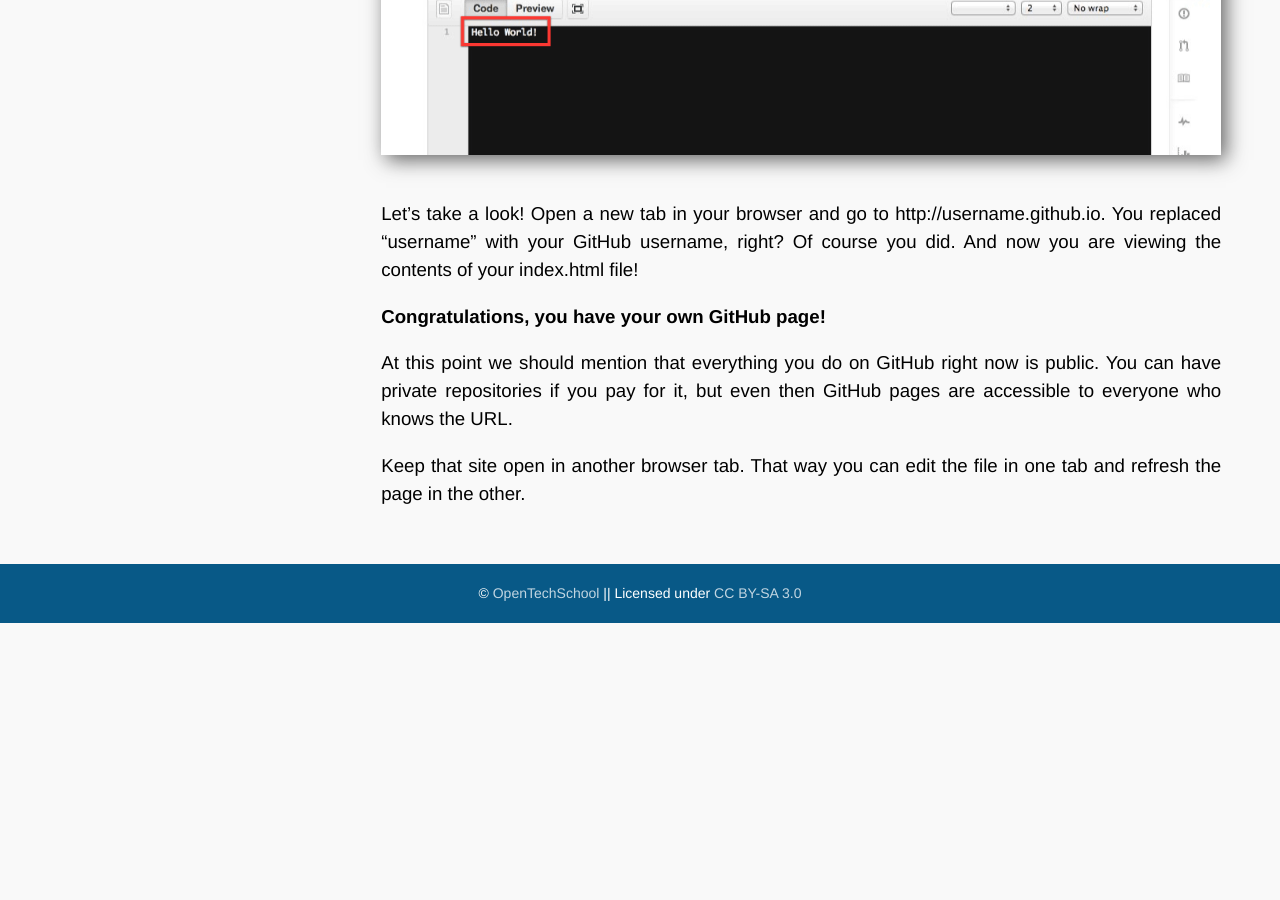
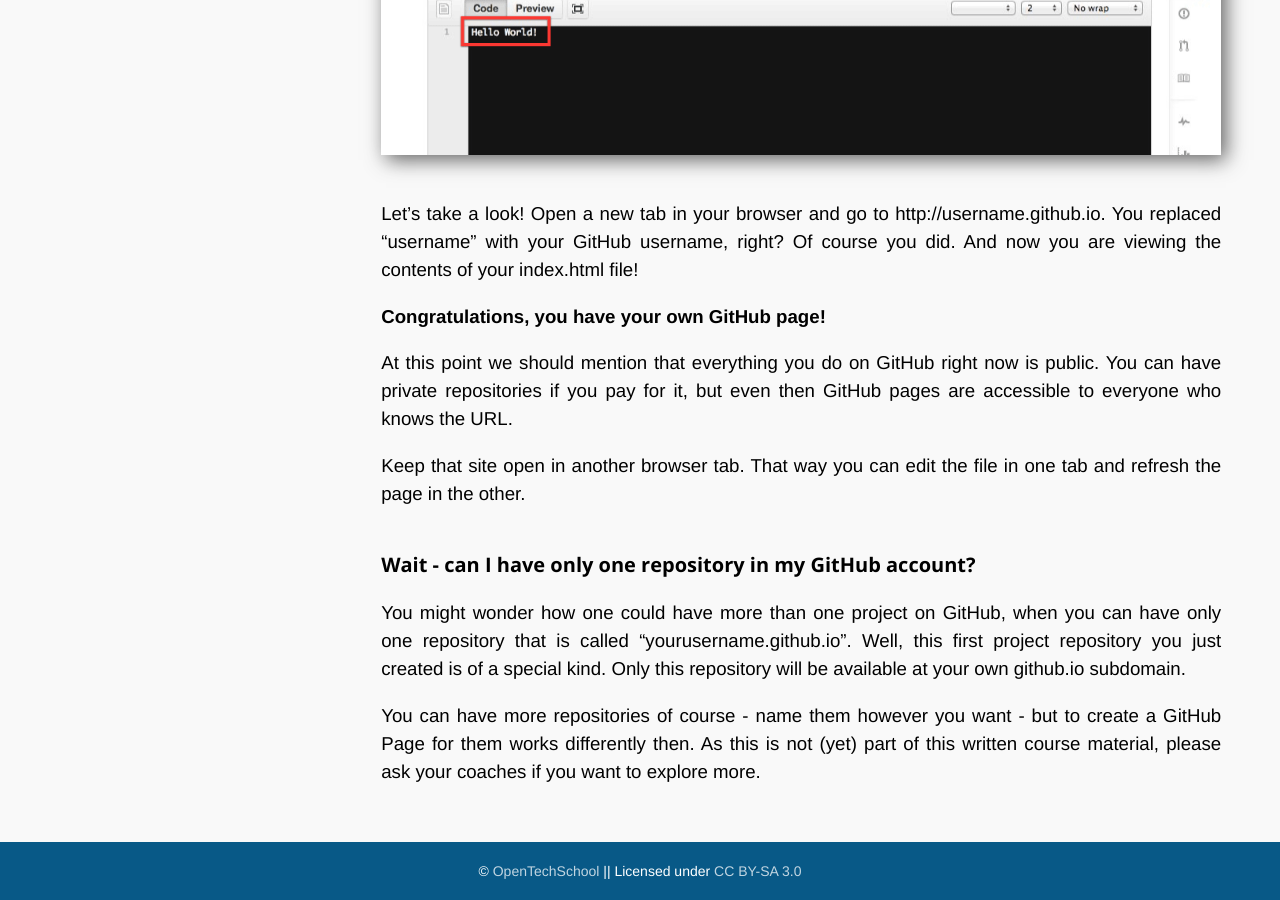
Before and after one commit to afknapping/github-from-scratch, a Jekyll site: the page built from _posts/2013-11-26-github-repository.md, in a window 1280 px wide and 900 px high, scrolled down 2971 px. Built offline with Jekyll 4.4.1, drawn with Linux system fonts in a browser that asks for light colours; Markdown is read by kramdown in place of the engine named in the settings; before the commit the page ends 3594 px from its top, so only the background shows below that.

Commit message:
add explanation about number of GitHub repositories

```diff
--- a/_posts/2013-11-26-github-repository.md
+++ b/_posts/2013-11-26-github-repository.md
@@ -40,3 +40,8 @@ And now you are viewing the contents of your index.html file!
 At this point we should mention that everything you do on GitHub right now is public. You can have private repositories if you pay for it, but even then GitHub pages are accessible to everyone who knows the URL.
 
 Keep that site open in another browser tab. That way you can edit the file in one tab and refresh the page in the other.
+
+### Wait - can I have only one repository in my GitHub account?
+You might wonder how one could have more than one project on GitHub, when you can have only one repository that is called "yourusername.github.io". Well, this first project repository you just created is of a special kind. Only this repository will be available at your own github.io subdomain.
+
+You can have more repositories of course - name them however you want - but to create a GitHub Page for them works differently then. As this is not (yet) part of this written course material, please ask your coaches if you want to explore more.
```
